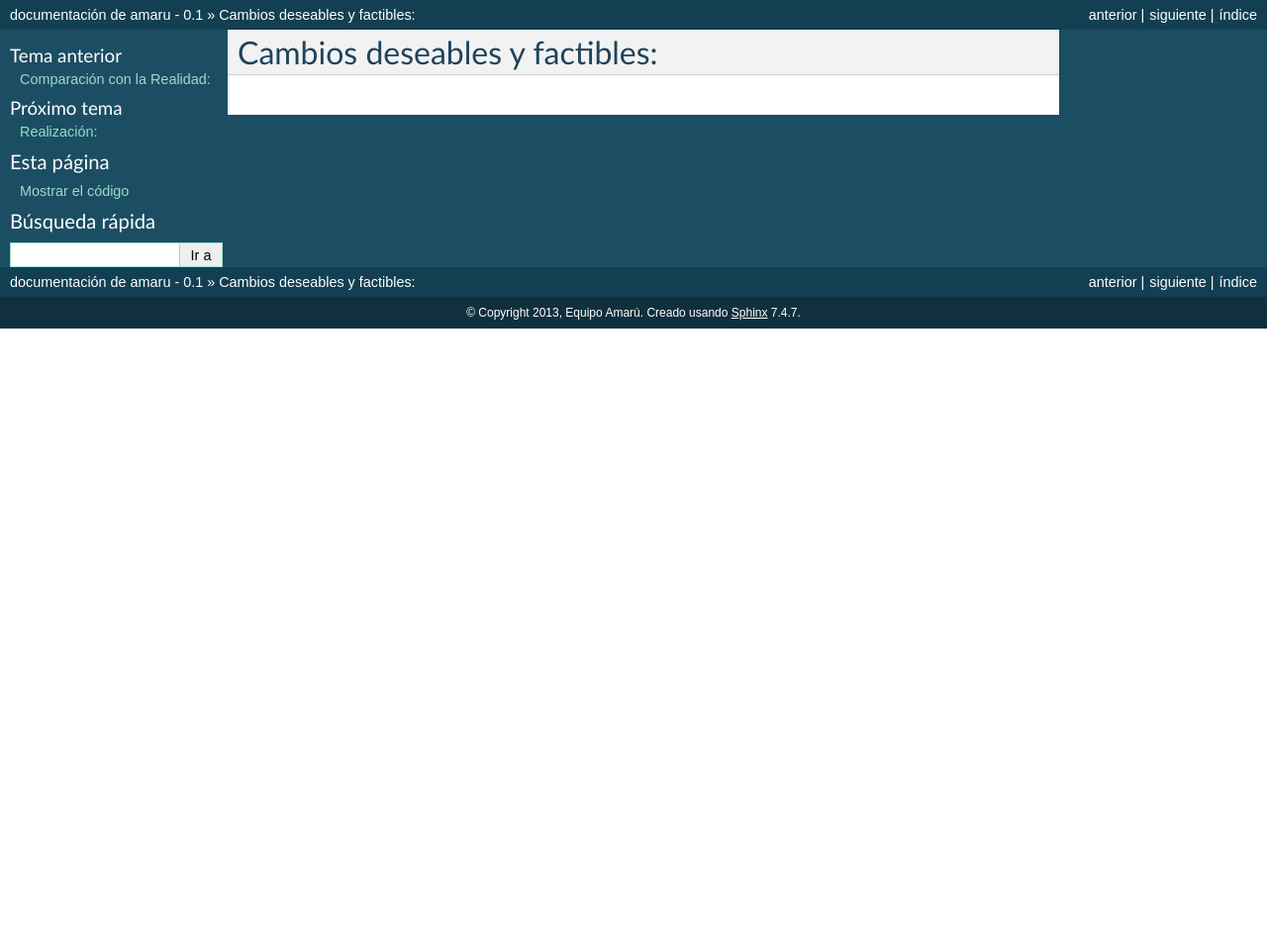
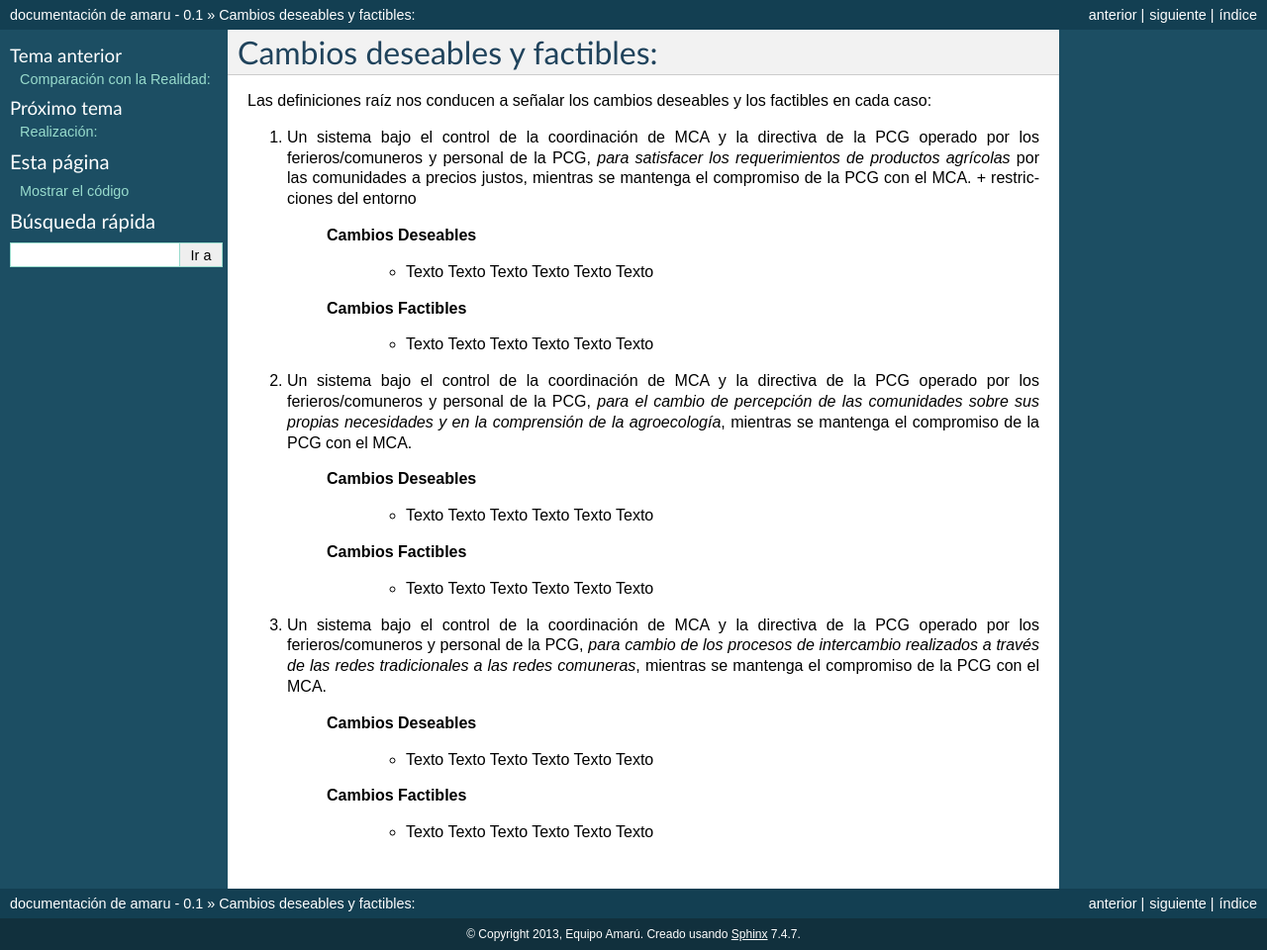
Before and after one commit to petrizzo/amaru_project, a Sphinx documentation site: the page built from docs/cambios_deseables_factibles.rst, in a window 1280 px wide. Shown: the whole page at 99% size. Built offline with Sphinx 7.4.7, drawn with Linux system fonts in a browser that asks for light colours; before the commit the page ends 900 px from its top, so only the background shows below that.

```diff
--- a/docs/cambios_deseables_factibles.rst
+++ b/docs/cambios_deseables_factibles.rst
@@ -5,3 +5,41 @@
 
 Cambios deseables y factibles:
 ==============================
+
+Las definiciones raíz nos conducen a señalar los cambios deseables y los factibles en cada caso:
+
+#. Un sistema bajo el control de la coordinación de MCA y la directiva de la PCG operado por los ferieros/comuneros y
+   personal de la PCG, *para satisfacer los requerimientos de productos agrícolas* por las comunidades a precios justos,
+   mientras se mantenga el compromiso de la PCG con el MCA. + restricciones del entorno
+
+    **Cambios Deseables**
+
+        * Texto Texto Texto Texto Texto Texto
+
+    **Cambios Factibles**
+
+        * Texto Texto Texto Texto Texto Texto
+
+#. Un sistema bajo el control de la coordinación de MCA y la directiva de la PCG operado por los ferieros/comuneros y
+   personal de la PCG, *para el cambio de percepción de las comunidades sobre sus propias necesidades y en la
+   comprensión de la agroecología*, mientras se mantenga el compromiso de la PCG con el MCA.
+
+    **Cambios Deseables**
+
+        * Texto Texto Texto Texto Texto Texto
+
+    **Cambios Factibles**
+
+        * Texto Texto Texto Texto Texto Texto
+
+#. Un sistema bajo el control de la coordinación de MCA y la directiva de la PCG operado por los ferieros/comuneros y
+   personal de la PCG, *para cambio de los procesos de intercambio realizados a través de las redes tradicionales a las
+   redes comuneras*, mientras se mantenga el compromiso de la PCG con el MCA.
+
+    **Cambios Deseables**
+
+        * Texto Texto Texto Texto Texto Texto
+
+    **Cambios Factibles**
+
+        * Texto Texto Texto Texto Texto Texto
```
Also changed, not shown: docs/organizaciones_de_base.rst (+7 -6 lines).
